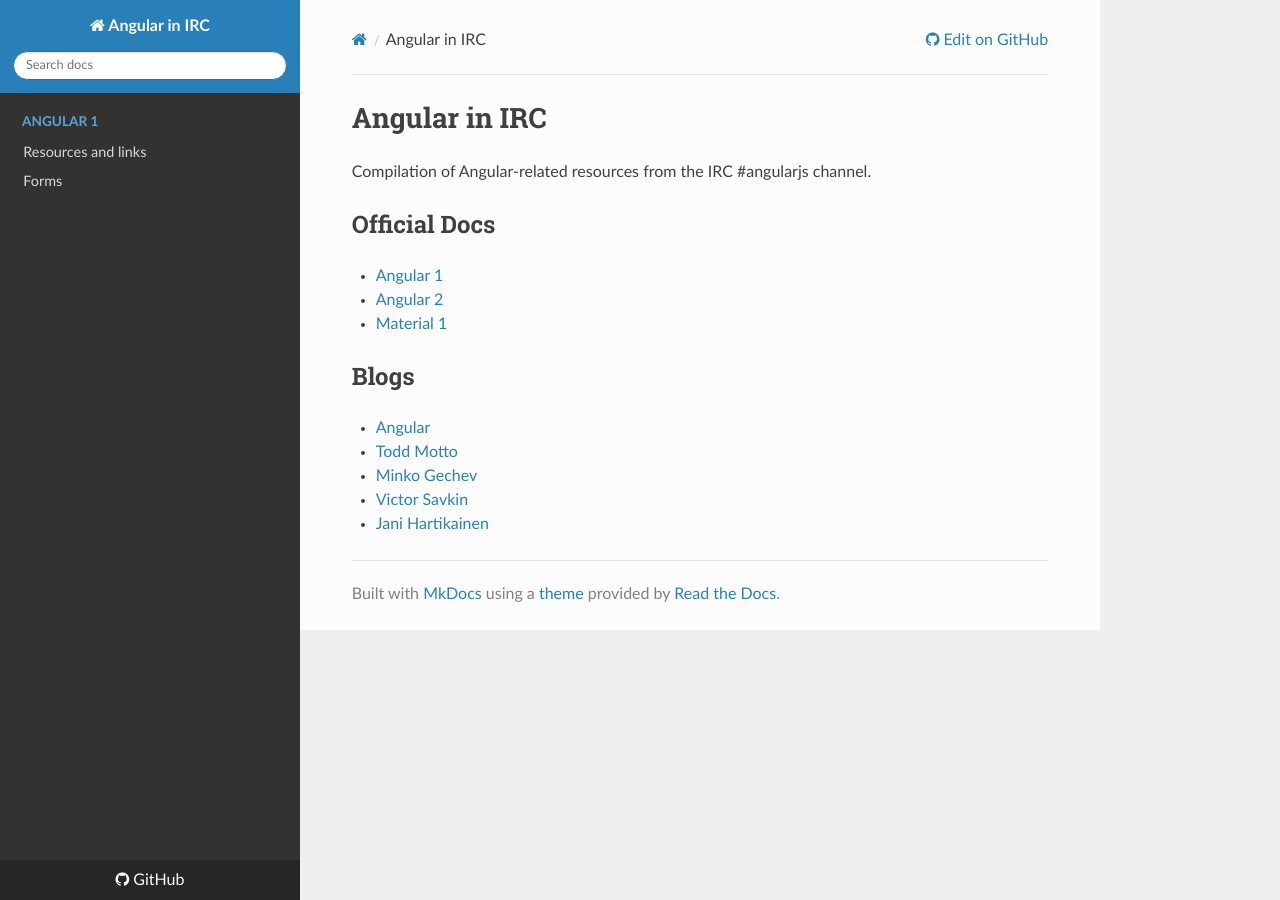
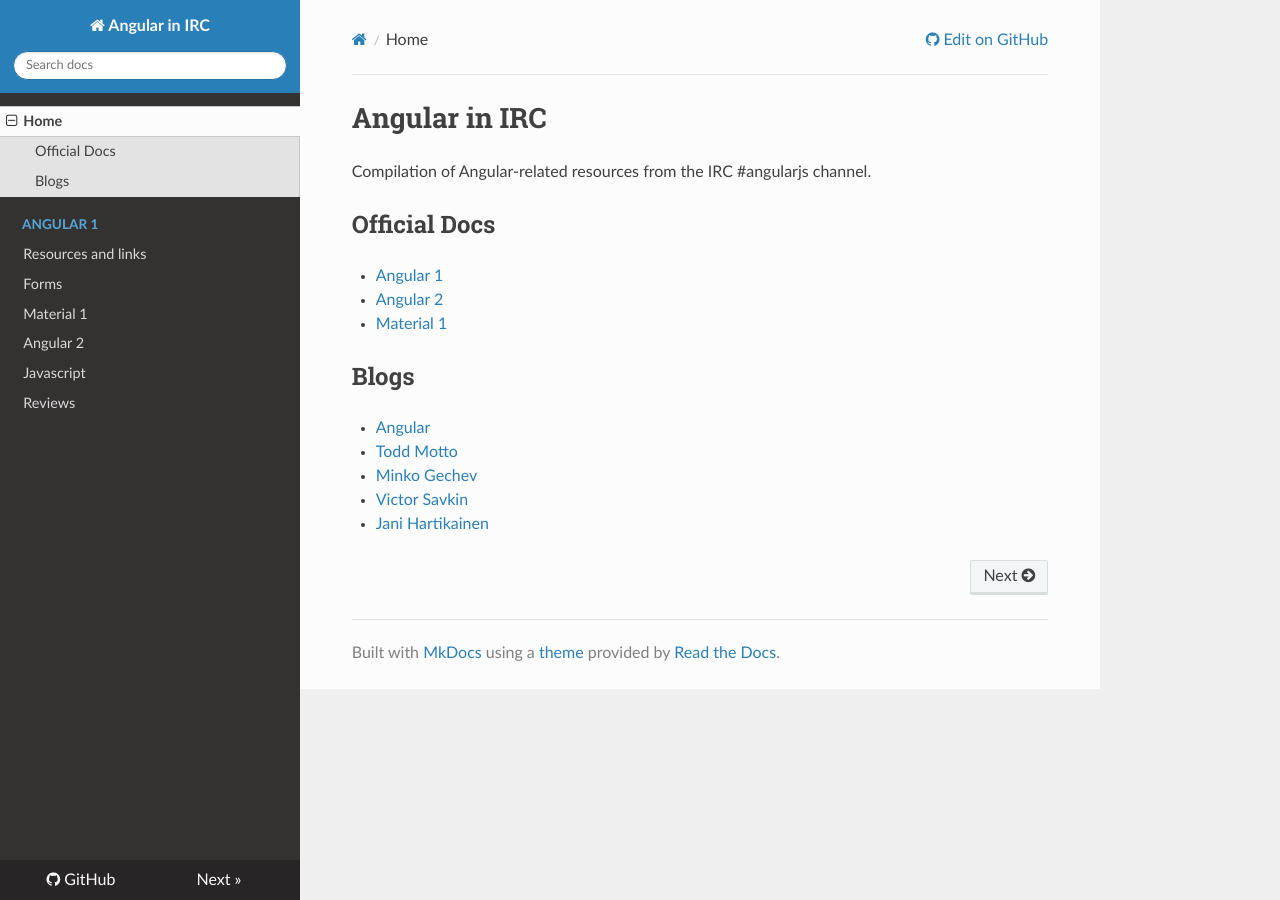
Before and after one commit to ngirc/ng-irc, an MkDocs documentation site: the page built from docs/index.md, in a window 1280 px wide. Built offline with MkDocs 1.6.1, drawn with Linux system fonts in a browser that asks for light colours; nearby versions of some CDN libraries; old or Windows-style settings are respelled for this version of MkDocs.

Commit message:
Trying to fix mkdocs.yml

```diff
--- a/mkdocs.yml
+++ b/mkdocs.yml
@@ -13,6 +13,11 @@
 - js/extra.js
 
 pages:
+  - Home: 'index.md'
   - Angular 1:
-    - 'Resources and links': 'angular1/resources.md'
-    - 'Forms': 'angular1/forms.md'
+    - Resources and links: 'angular1/resources.md'
+    - Forms: 'angular1/forms.md'
+    - Material 1: 'material1.md'
+  - Angular 2: 'angular2.md'
+  - Javascript: 'javascript.md'
+  - Reviews: 'reviews.md'
```
